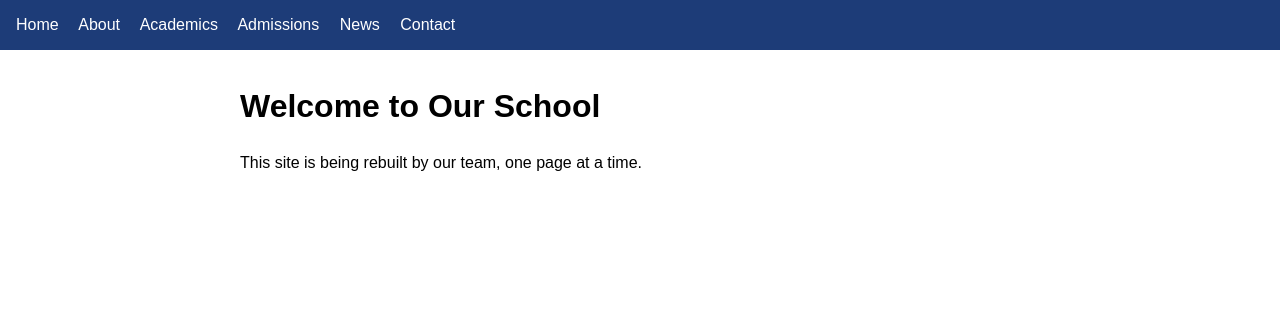
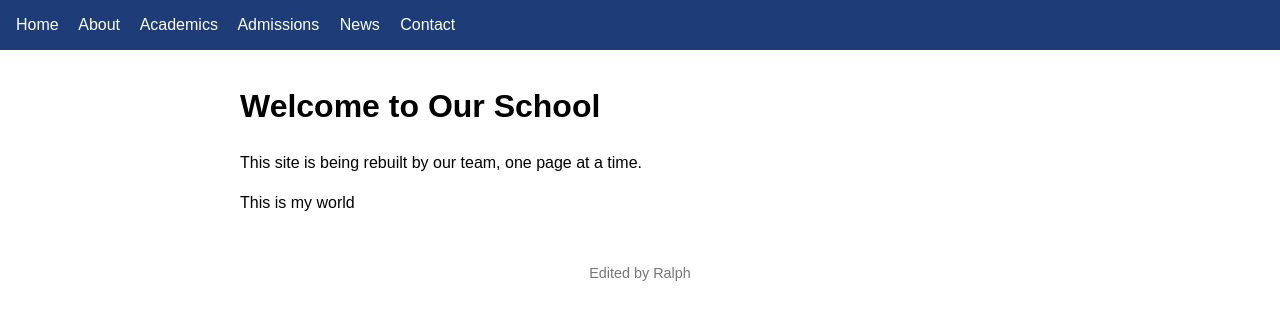
Before and after one commit to rdcorrales1/website-restructure, a plain HTML site: page index.html in a window 1280 px wide. Drawn offline with Linux system fonts and the light colour scheme.

Commit message:
Edited index.html

```diff
--- a/index.html
+++ b/index.html
@@ -18,6 +18,8 @@
   <main>
     <h1>Welcome to Our School</h1>
     <p>This site is being rebuilt by our team, one page at a time.</p>
+    <p>This is my world</p>
+    <footer>Edited by Ralph</footer>
   </main>
 </body>
 </html>
```
